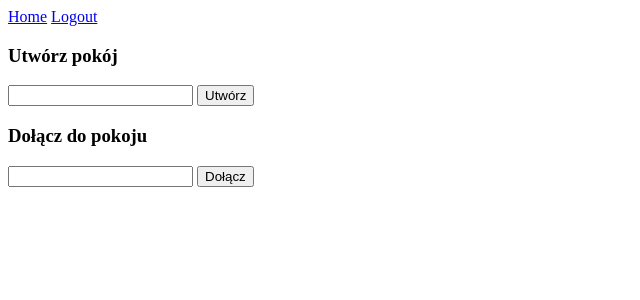
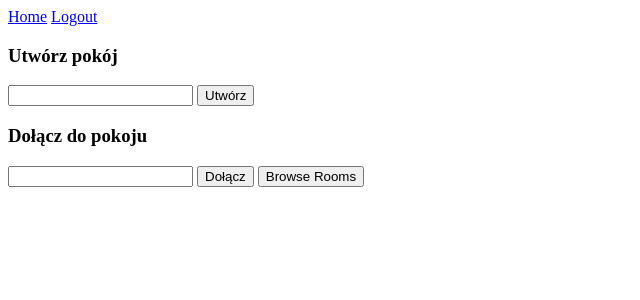
Before and after one commit to kaczyburar/match-a-movie, a Django app: page /rooms/menu/ in a window 1280 px wide. Shown: the top 300 px of the page, without its empty margins (0-640 px from the left). Run offline with Django 5.2, Linux system fonts and the light colour scheme; the visitor is signed in with stand-in values (Sample User, id 1).

Commit message:
Added Browse Rooms View

```diff
--- a/rooms/urls.py
+++ b/rooms/urls.py
@@ -7,6 +7,7 @@ urlpatterns = [
     path('<int:pk>/', views.RoomDetailView.as_view(), name='room_detail'),
 
     path('<int:pk>/search/', search_users, name='search_users'),
+    path('browse/', views.BrowseView.as_view(), name='browse'),
 
 
 
--- a/rooms/views.py
+++ b/rooms/views.py
@@ -1,3 +1,5 @@
+from pydoc import browse
+
 from django.core.exceptions import PermissionDenied
 from django.shortcuts import render
 from django.views import View
@@ -149,3 +151,10 @@
     ).values('id', 'username')[:10]
 
     return JsonResponse({'users': list(users)})
+
+
+class BrowseView(LoginRequiredMixin,View):
+    login_url = '/accounts/login/'
+    redirect_field_name = 'next'
+    def get(self, request):
+        return render(request, 'room_browse.html')
--- /dev/null
+++ b/templates/room_browse.html
@@ -0,0 +1,4 @@
+{% extends 'nav_bar.html' %}
+{% block content %}
+    Przegladaj
+{% endblock %}
--- a/templates/room_menu.html
+++ b/templates/room_menu.html
@@ -11,5 +11,8 @@
     <h3>Dołącz do pokoju</h3>
     {{ join_room_form.name }}
     <button type="submit" name="join_room">Dołącz</button>
+    <a href="{% url 'browse' %}">
+        <button type="button" name="browse_rooms">Browse Rooms</button>
+    </a>
 </form>
 {% endblock %}
```
